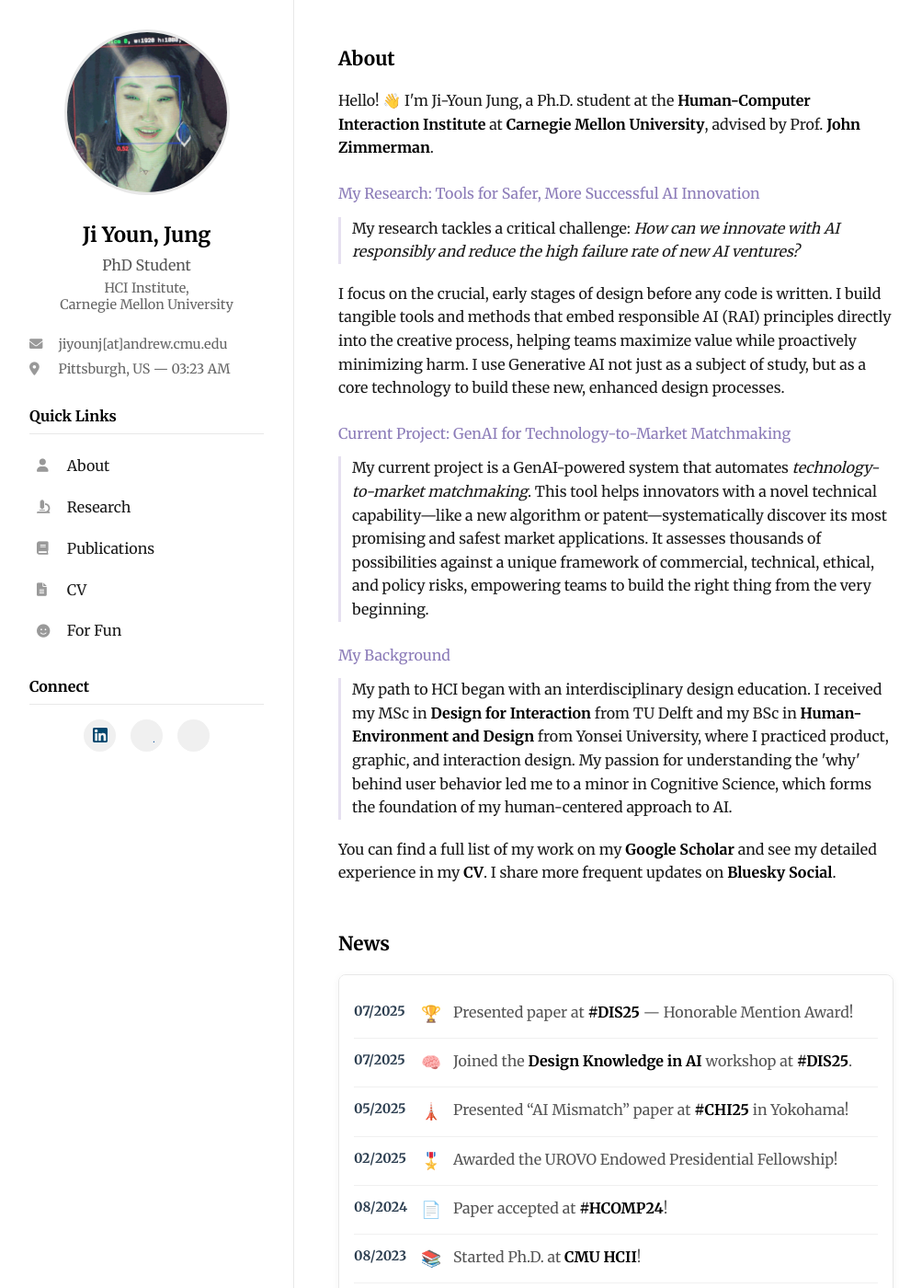
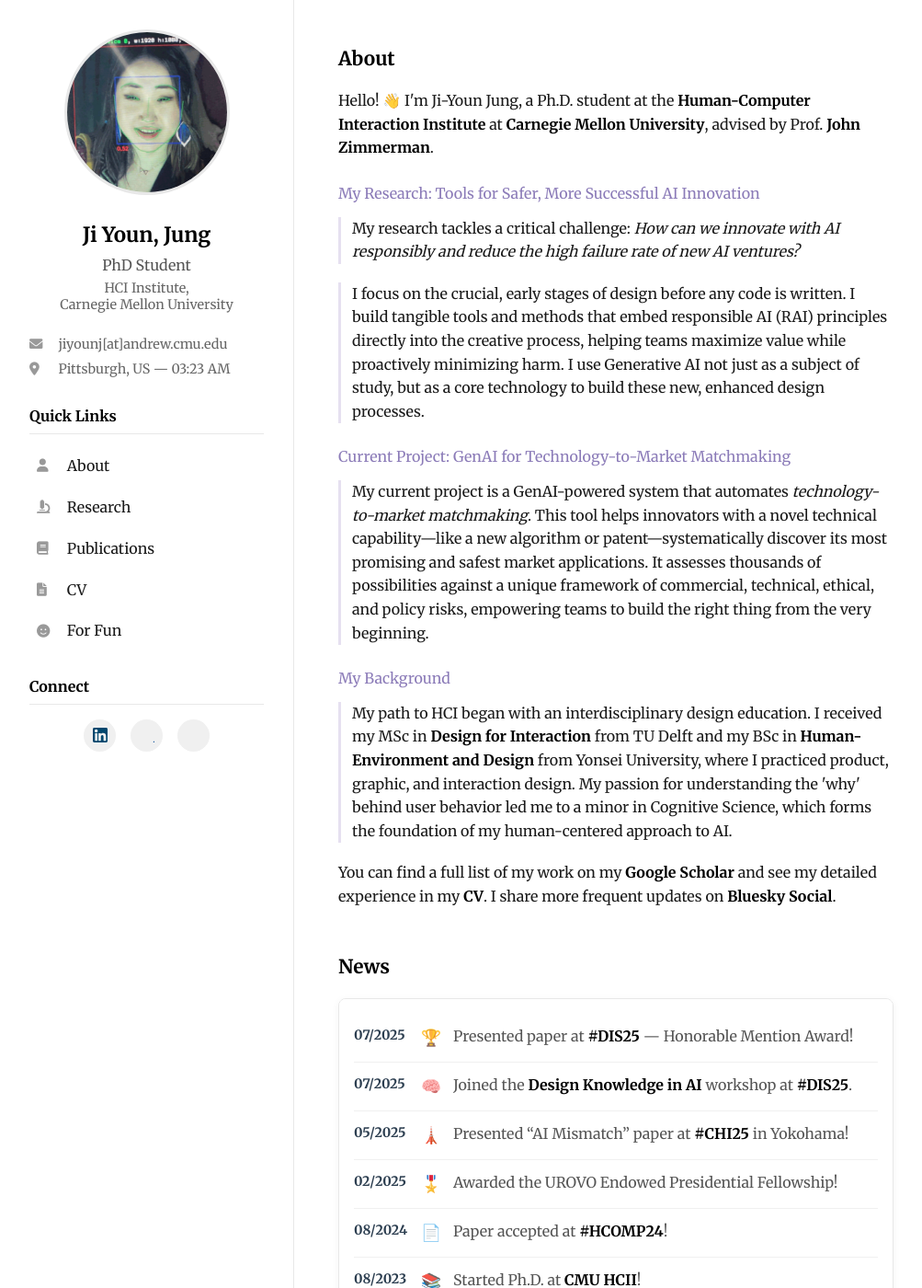
Before and after one commit to jiyoun-jung/jiyounjung, a Jekyll site: the page built from index.html, in a window 1280 px wide and 1400 px high. Shown: the whole window at 92% size, without its empty margins (40-1043 px from the left). Built offline with Jekyll 4.4.1, drawn with Linux system fonts in a browser that asks for light colours; some web fonts are replaced.

Commit message:
About format changing

```diff
--- a/index.html
+++ b/index.html
@@ -9,16 +9,17 @@
 
     <h4>My Research: Tools for Safer, More Successful AI Innovation</h4>
 
-    <p>My research tackles a critical challenge: <em>How can we innovate with AI responsibly and reduce the high failure rate of new AI ventures?</em></p>
-    <p>I focus on the crucial, early stages of design before any code is written. I build tangible tools and methods that embed responsible AI (RAI) principles directly into the creative process, helping teams maximize value while proactively minimizing harm. I use Generative AI not just as a subject of study, but as a core technology to build these new, enhanced design processes.</p>
+    <p class="accent-paragraph">My research tackles a critical challenge: <em>How can we innovate with AI responsibly and reduce the high failure rate of new AI ventures?</em> </p>
+
+    <p class="accent-paragraph">I focus on the crucial, early stages of design before any code is written. I build tangible tools and methods that embed responsible AI (RAI) principles directly into the creative process, helping teams maximize value while proactively minimizing harm. I use Generative AI not just as a subject of study, but as a core technology to build these new, enhanced design processes.</p>
 
     <h4>Current Project: GenAI for Technology-to-Market Matchmaking</h4>
 
-    <p>My current project is a GenAI-powered system that automates <em>technology-to-market matchmaking</em>. This tool helps innovators with a novel technical capability—like a new algorithm or patent—systematically discover its most promising and safest market applications. It assesses thousands of possibilities against a unique framework of commercial, technical, ethical, and policy risks, empowering teams to build the right thing from the very beginning.</p>
+    <p class="accent-paragraph">My current project is a GenAI-powered system that automates <em>technology-to-market matchmaking</em>. This tool helps innovators with a novel technical capability—like a new algorithm or patent—systematically discover its most promising and safest market applications. It assesses thousands of possibilities against a unique framework of commercial, technical, ethical, and policy risks, empowering teams to build the right thing from the very beginning.</p>
 
     <h4>My Background</h4>
 
-    <p>My path to HCI began with an interdisciplinary design education. I received my MSc in <a href="https://www.tudelft.nl/en/education/programmes/masters/dfi/msc-design-for-interaction" target="_blank" rel="noopener noreferrer">Design for Interaction</a> from TU Delft and my BSc in <a href="https://yonsei.elsevierpure.com/en/organisations/department-of-integrated-design" target="_blank" rel="noopener noreferrer">Human-Environment and Design</a> from Yonsei University, where I practiced product, graphic, and interaction design. My passion for understanding the 'why' behind user behavior led me to a minor in Cognitive Science, which forms the foundation of my human-centered approach to AI.</p>
+    <p class="accent-paragraph">My path to HCI began with an interdisciplinary design education. I received my MSc in <a href="https://www.tudelft.nl/en/education/programmes/masters/dfi/msc-design-for-interaction" target="_blank" rel="noopener noreferrer">Design for Interaction</a> from TU Delft and my BSc in <a href="https://yonsei.elsevierpure.com/en/organisations/department-of-integrated-design" target="_blank" rel="noopener noreferrer">Human-Environment and Design</a> from Yonsei University, where I practiced product, graphic, and interaction design. My passion for understanding the 'why' behind user behavior led me to a minor in Cognitive Science, which forms the foundation of my human-centered approach to AI.</p>
 
     <p>You can find a full list of my work on my <a href="https://scholar.google.com/citations?user=_FPdtQ8AAAAJ&hl=en&inst=3203679203499159833" target="_blank" rel="noopener noreferrer">Google Scholar</a> and see my detailed experience in my <a href="https://jiyoun-jung.github.io/jiyounjung/contents/cv.pdf" target="_blank" rel="noopener noreferrer" class="cv-link">CV</a>. I share more frequent updates on <a href="https://bsky.app/profile/jiyounjung.bsky.social" target="_blank" rel="noopener noreferrer">Bluesky Social</a>.</p>
 </section>
--- a/styles.css
+++ b/styles.css
@@ -307,8 +307,8 @@
     margin: 1.5rem 0 0.75rem 0;
 }
 
-/* Special styling for research-related paragraphs */
-.content-section h4 + p {
+/* Utility: apply left accent border to any chosen paragraph */
+.content-section p.accent-paragraph {
     padding-left: 0.75rem;
     border-left: 3px solid #E6E0F0;
     margin-left: 0;
```
